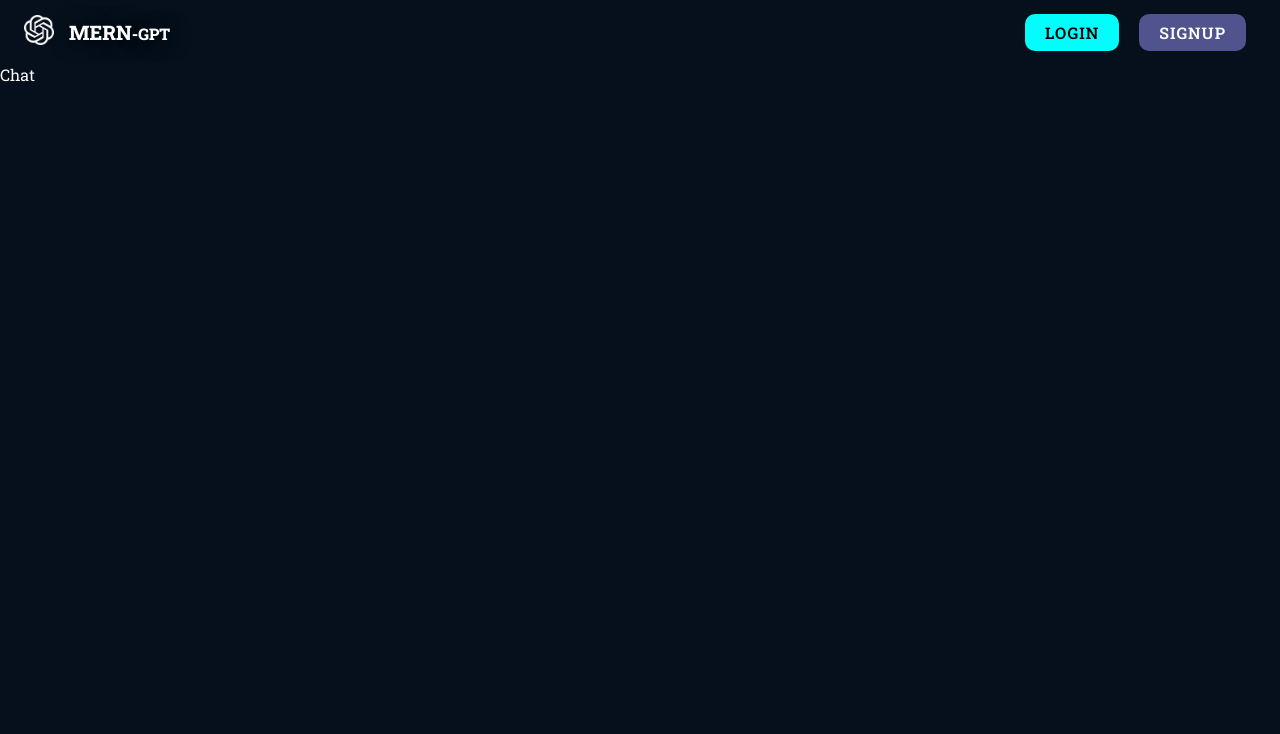
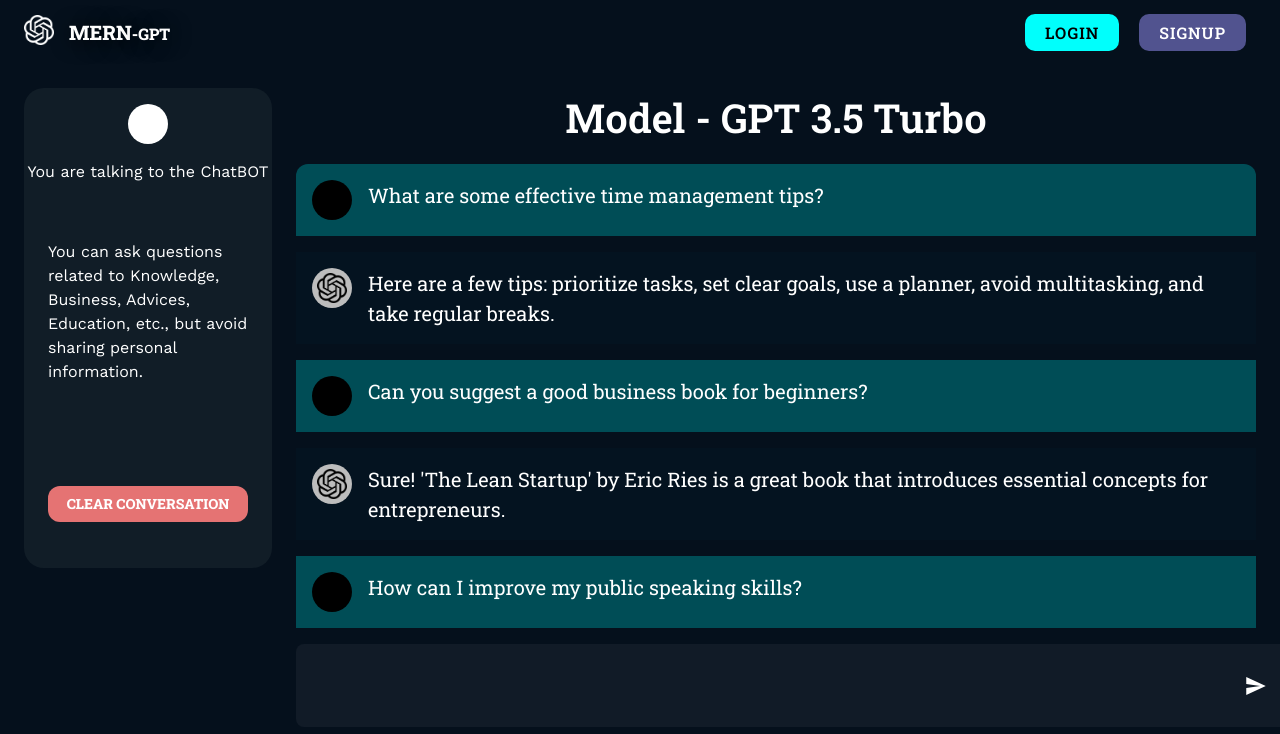
Before and after one commit to vishnukantshukla/AI-Chatbot, a React (Vite) app in the folder frontend/: page /chat in a window 1280 px wide. Shown: the top 734 px of the page. Built offline with nearby package versions, Linux system fonts and the light colour scheme; no server answers.

Commit message:
Updated Both Backend And Frontend

```diff
--- /dev/null
+++ b/frontend/src/Components/chat/ChatItem.tsx
@@ -0,0 +1,31 @@
+import React from 'react'
+import {Box,Avatar, Typography} from "@mui/material"
+import { useAuth } from '../../context/AuthContext';
+const ChatItem=({content,role,}:{content:string,role:"user" |"assistant";})=> {
+    const auth = useAuth()
+  return (
+     role==="assistant"? (<Box sx={{display:"flex",p:2,bgcolor:"#004d5612", my:2, gap:2}}>
+        <Avatar sx={{ml:"0"}}>
+            <img src="openai.png" alt="openai" width={"30px"}/>
+        </Avatar>
+        <Box>
+            <Typography fontSize={"20px"}>
+                {content}
+            </Typography>
+        </Box>
+     </Box>):(<Box sx={{display:"flex",p:2,bgcolor:"#004d56", gap:2}}>
+        <Avatar sx={{ml:"0",bgcolor:"black",color:"white"}}>
+            {auth?.user?.name[0]}
+            {auth?.user?.name.split(" ")[1][0]}
+        </Avatar>
+        <Box>
+            <Typography fontSize={"20px"}>
+                {content}
+            </Typography>
+        </Box>
+     </Box>)
+
+  )
+}
+
+export default ChatItem
--- a/frontend/src/pages/Chat.tsx
+++ b/frontend/src/pages/Chat.tsx
@@ -1,8 +1,88 @@
 import React from 'react'
+import {Avatar, Box, Typography,Button,IconButton}   from "@mui/material"
+import {red} from "@mui/material/colors"
+import { useAuth } from '../context/AuthContext'
+import ChatItem from '../Components/chat/ChatItem';
+import {IoMdSend}  from 'react-icons/io'
+const chatMessages = [
+  {
+    role: "user",
+    content: "What are some effective time management tips?"
+  },
+  {
+    role: "assistant",
+    content: "Here are a few tips: prioritize tasks, set clear goals, use a planner, avoid multitasking, and take regular breaks."
+  },
+  {
+    role: "user",
+    content: "Can you suggest a good business book for beginners?"
+  },
+  {
+    role: "assistant",
+    content: "Sure! 'The Lean Startup' by Eric Ries is a great book that introduces essential concepts for entrepreneurs."
+  },
+  {
+    role: "user",
+    content: "How can I improve my public speaking skills?"
+  },
+  {
+    role: "assistant",
+    content: "Practice regularly, record yourself, join a speaking club like Toastmasters, and seek constructive feedback."
+  },
+  {
+    role: "user",
+    content: "What’s the importance of financial literacy in education?"
+  },
+  {
+    role: "assistant",
+    content: "Financial literacy helps students make informed money decisions, avoid debt, and plan for their future effectively."
+  },
+  {
+    role: "user",
+    content: "What should I avoid when talking to an AI assistant?"
+  },
+  {
+    role: "assistant",
+    content: "Avoid sharing personal information such as passwords, credit card numbers, or sensitive identity details."
+  }
+];
+
 
 function Chat() {
+  const auth =  useAuth();
   return (
-    <div>Chat</div>
+     <Box sx={{display:'flex',flex:1,width:'100%',height:"100%",mt:3,gap:3,}}>
+        <Box sx={{display:{md:"flex",xs:"none", sm:"none"},flex:0.2,flexDirection:'column'}}>
+            <Box sx={{display:"flex", width:"100%",height:"60vh", bgcolor:"rgb(17,29,39)", borderRadius:5, flexDirection:'column', mx:3}}>
+                <Avatar sx={{mx:"auto", my:2,bgcolor:"white",color:"black",fontWeight:700,}}>{auth?.user?.name[0]}{auth?.user?.name.split(" ")[1][0]}
+
+                </Avatar>
+                <Typography sx={{mx:'auto', fontFamily:"work sans"}}>
+                  You are talking to the ChatBOT
+                </Typography>
+                <Typography sx={{mx:'auto', fontFamily:"work sans",my:4,p:3}}>
+                  You can ask questions related to Knowledge, Business, Advices, Education, etc., but avoid sharing personal information.
+                </Typography>
+                <Button sx={{width:"200px",my:'auto',color:'white', fontWeight:"700",borderRadius:3,mx:"auto",bgcolor:red[300],":hover":{
+                  bgcolor:red.A400
+                }}}>CLEAR CONVERSATION</Button>
+            </Box>
+        </Box>
+        <Box sx={{display:"flex", flex:{md:0.8,xs:1,sm:1},flexDirection:'column',px:3}}>
+            <Typography sx={{textAlign:'center',fontSize:"40px",color:'white',mb:2,mx:"auto", fontWeight:"600",}}>
+                Model - GPT 3.5 Turbo
+            </Typography>
+            <Box sx={{width:"100%",height:"60vh", borderRadius:3,mx:'auto',display:'flex',flexDirection:"column",overflow:'scroll',overflowX:"hidden", overflowY:"auto",scrollBehavior:"smooth"}}>
+                {chatMessages.map((chat,index)=><ChatItem content={chat.content} role = {chat.role}  key={index}/>)}
+            </Box>
+            <div style={{width:"100%",padding:"20px",borderRadius:8,backgroundColor:"rgb(17,27,39",display:"flex",margin:"auto"}}>
+              {" "}
+              <input type='text' style={{width:"100%",backgroundColor:"transparent",padding:'10px',border:"none",outline:"none",color:"white", fontSize:"20px"}}/>
+              <IconButton sx={{ml:"auto", color:"white"}}><IoMdSend/></IconButton>
+            </div>
+
+        </Box>
+     </Box>
   )
 }
 
```
Also changed, not shown: 1 other file (tests, documents, lock files or other folders).
